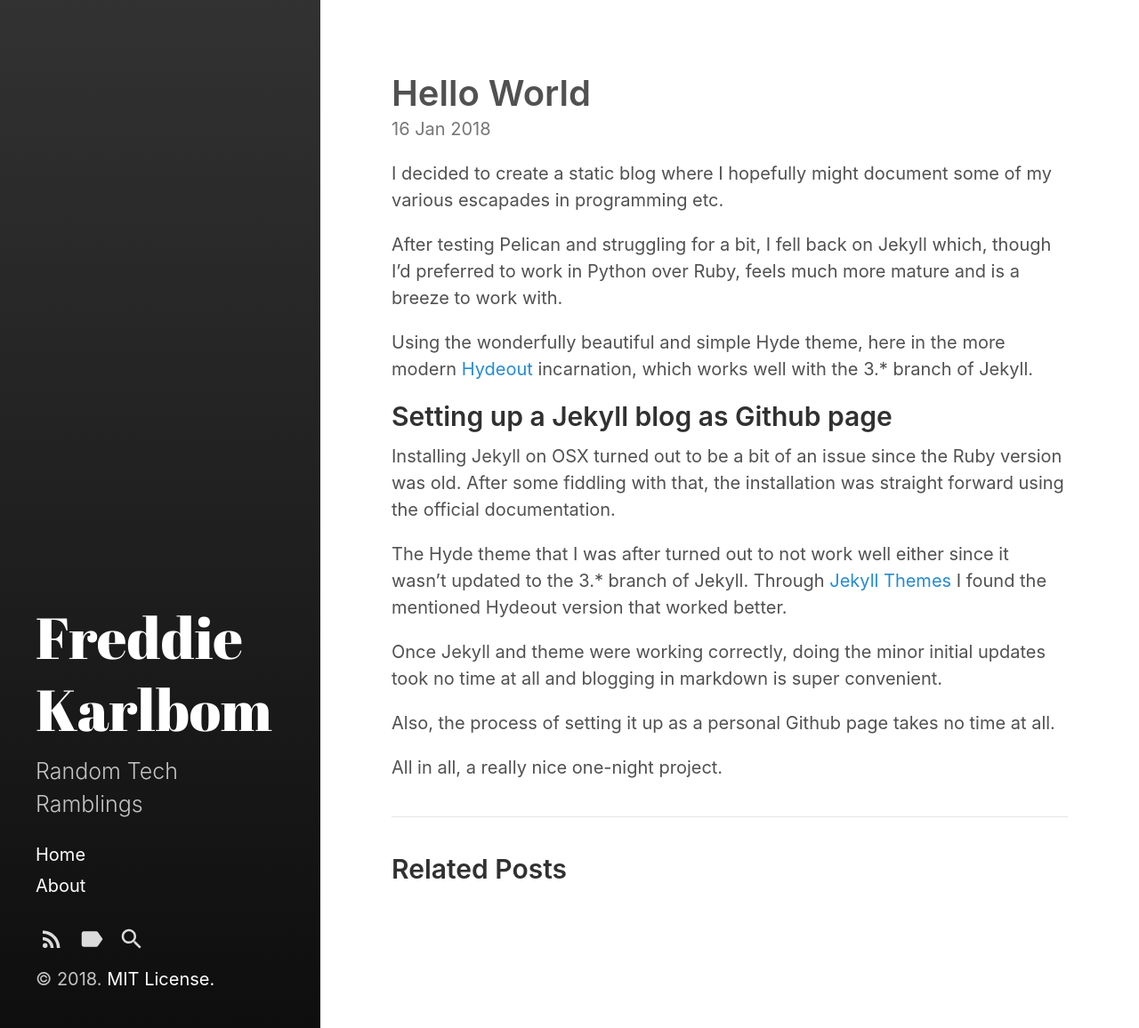
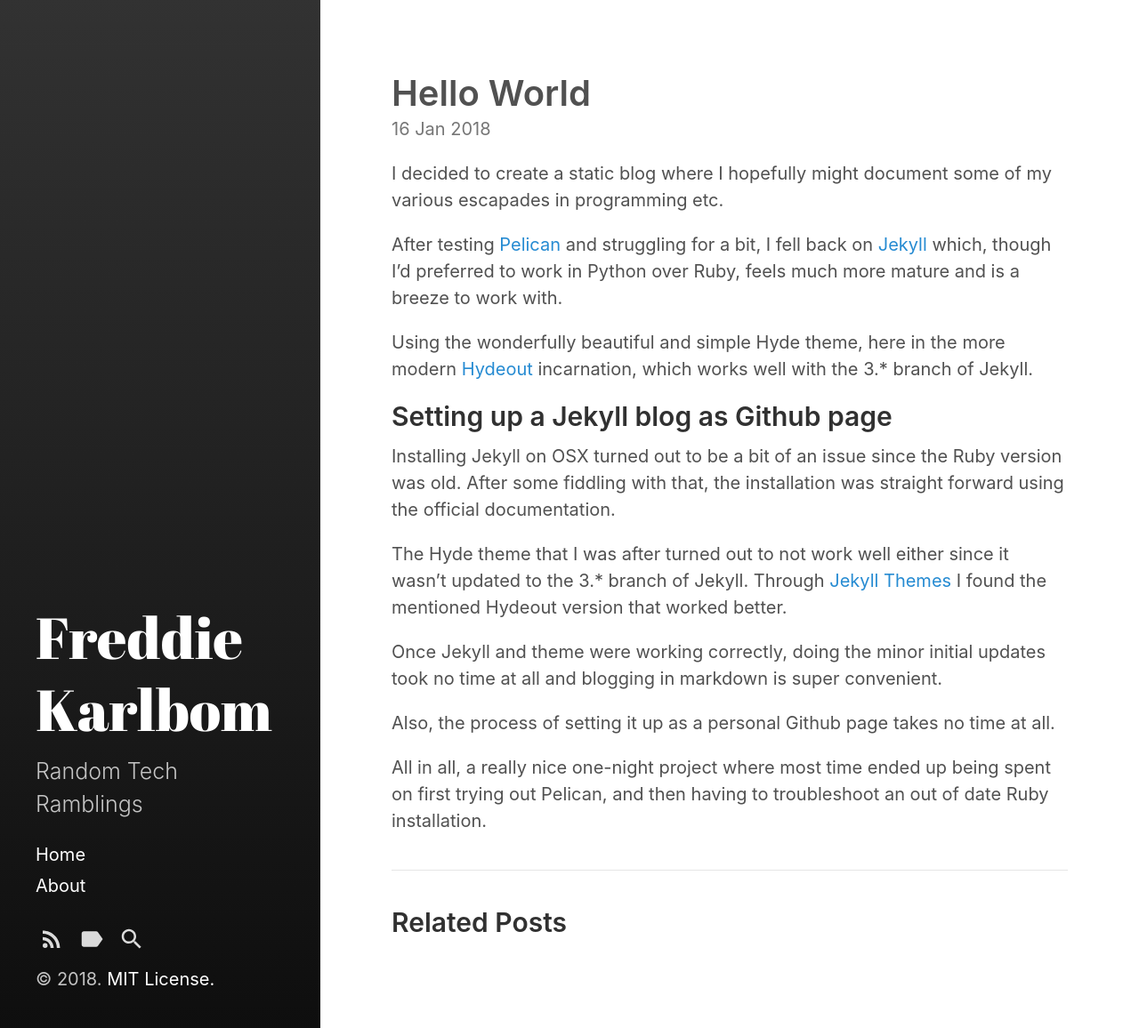
Before and after one commit to FreddieK/FreddieK.github.io, a Jekyll site: the page built from _posts/2018-01-16-hello-world.md, in a window 1280 px wide. Shown: the whole page at 89% size. Built offline with Jekyll 4.4.1, drawn with Linux system fonts in a browser that asks for light colours.

Commit message:
final post update

```diff
--- a/_posts/2018-01-16-hello-world.md
+++ b/_posts/2018-01-16-hello-world.md
@@ -8,9 +8,9 @@ comments: false
 I decided to create a static blog where I hopefully might document some of my
 various escapades in programming etc.
 
-After testing Pelican and struggling for a bit, I fell back on Jekyll which,
-though I'd preferred to work in Python over Ruby, feels much more mature and
-is a breeze to work with.
+After testing [Pelican](https://blog.getpelican.com/) and struggling for a bit,
+I fell back on [Jekyll](jekyllrb.com) which, though I'd preferred to work in
+Python over Ruby, feels much more mature and is a breeze to work with.
 
 Using the wonderfully beautiful and simple Hyde theme, here in the more modern
 [Hydeout](https://github.com/fongandrew/hydeout) incarnation, which works well
@@ -31,4 +31,6 @@ took no time at all and blogging in markdown is super convenient.
 Also, the process of setting it up as a personal Github page takes no time at
 all.
 
-All in all, a really nice one-night project.
+All in all, a really nice one-night project where most time ended up being spent
+on first trying out Pelican, and then having to troubleshoot an out of date Ruby
+installation.
```
